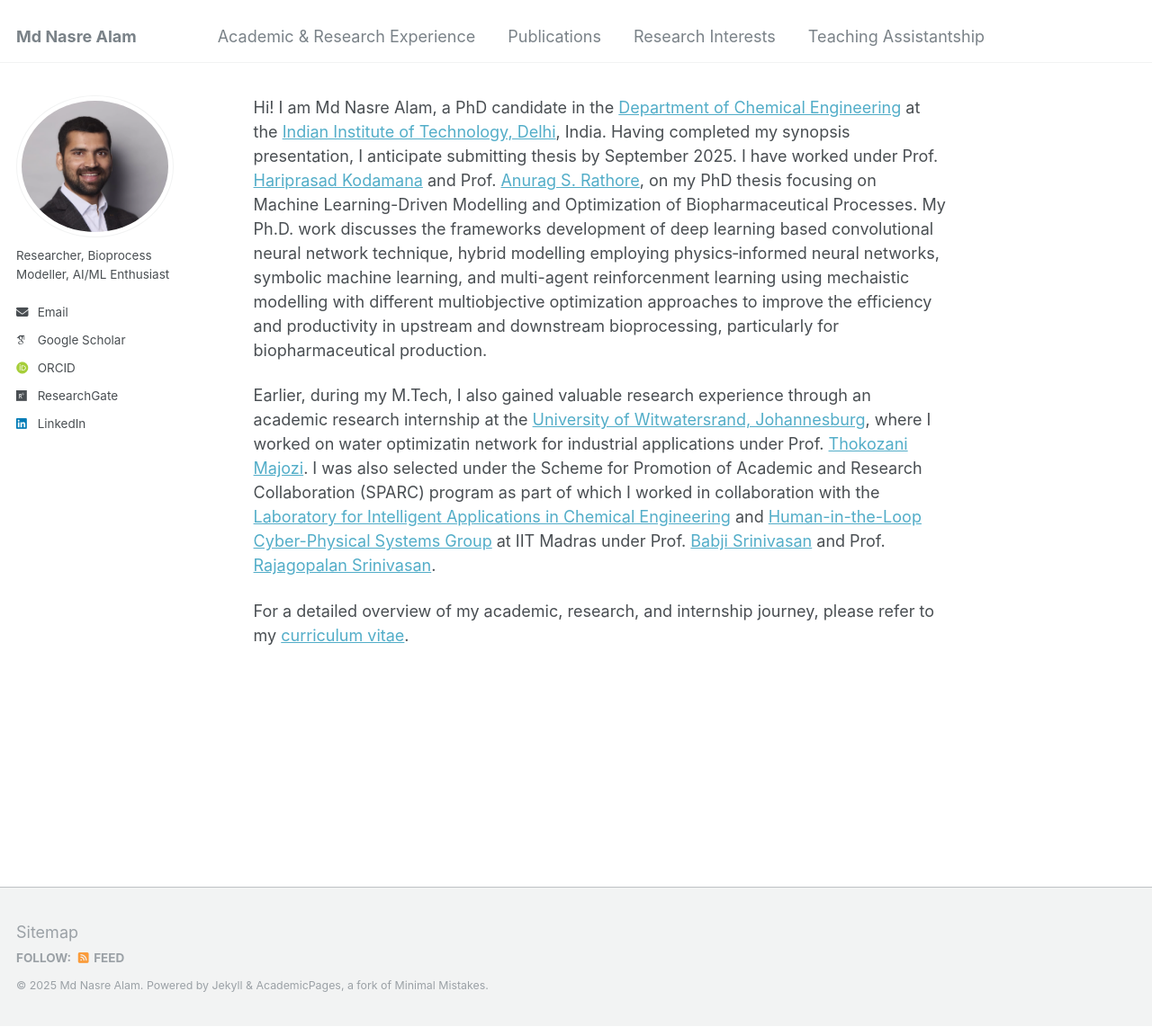
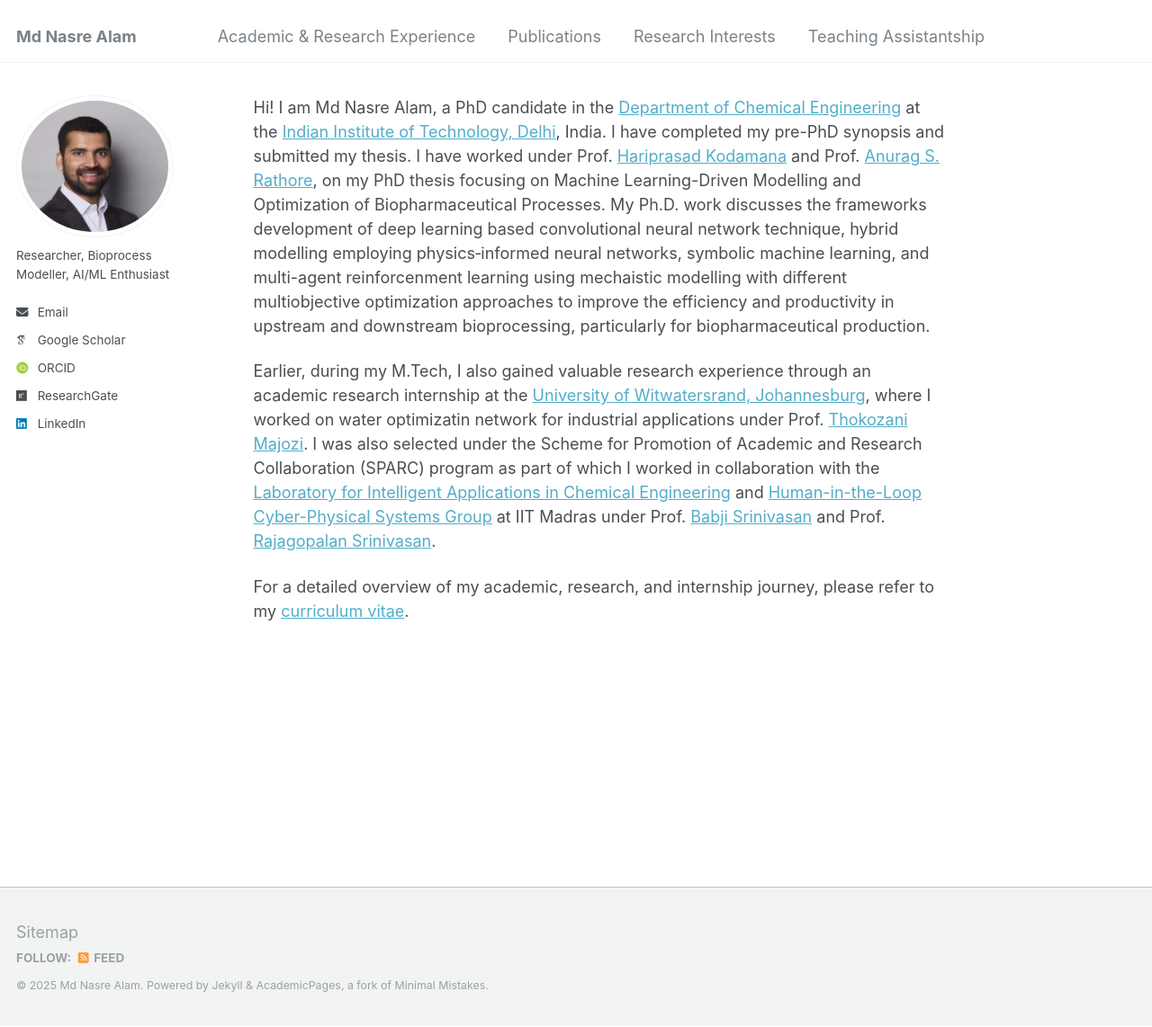
Before and after one commit to mdnasreiit/mdnasreiit.github.io, a Jekyll site: the page built from _pages/about.md, in a window 1280 px wide and 1142 px high. Shown: the whole window at 90% size. Built offline with Jekyll 4.4.1, drawn with Linux system fonts in a browser that asks for light colours; some web fonts are replaced.

Commit message:
Update about.md

```diff
--- a/_pages/about.md
+++ b/_pages/about.md
@@ -7,7 +7,7 @@ redirect_from:
   - /about.html
 ---
 
-Hi! I am Md Nasre Alam, a PhD candidate in the [Department of Chemical Engineering](https://chemical.iitd.ac.in/) at the [Indian Institute of Technology, Delhi](https://home.iitd.ac.in/), India. Having completed my synopsis presentation, I anticipate submitting thesis by September 2025. I have worked under Prof. [Hariprasad Kodamana](https://web.iitd.ac.in/~kodamana/index.html) and Prof. [Anurag S. Rathore](https://www.biotechcmz.com/), on my PhD thesis focusing on Machine Learning-Driven Modelling and Optimization of Biopharmaceutical Processes. My Ph.D. work discusses the frameworks development of deep learning based convolutional neural network technique, hybrid modelling employing physics‐informed neural networks, symbolic machine learning, and multi-agent reinforcenment learning using mechaistic modelling with different multiobjective optimization approaches to improve the efficiency and productivity in upstream and downstream bioprocessing, particularly for biopharmaceutical production.
+Hi! I am Md Nasre Alam, a PhD candidate in the [Department of Chemical Engineering](https://chemical.iitd.ac.in/) at the [Indian Institute of Technology, Delhi](https://home.iitd.ac.in/), India. I have completed my pre-PhD synopsis and submitted my thesis. I have worked under Prof. [Hariprasad Kodamana](https://web.iitd.ac.in/~kodamana/index.html) and Prof. [Anurag S. Rathore](https://www.biotechcmz.com/), on my PhD thesis focusing on Machine Learning-Driven Modelling and Optimization of Biopharmaceutical Processes. My Ph.D. work discusses the frameworks development of deep learning based convolutional neural network technique, hybrid modelling employing physics‐informed neural networks, symbolic machine learning, and multi-agent reinforcenment learning using mechaistic modelling with different multiobjective optimization approaches to improve the efficiency and productivity in upstream and downstream bioprocessing, particularly for biopharmaceutical production.
 
 Earlier, during my M.Tech, I also gained valuable research experience through an academic research internship at the [University of Witwatersrand, Johannesburg](https://www.wits.ac.za/), where I worked on water optimizatin network for industrial applications under Prof. [Thokozani Majozi](https://www.wits.ac.za/about-wits/office-of-the-vice-chancellor/faculty-deans/thokozani-majozi/). I was also selected under the Scheme for Promotion of Academic and Research Collaboration (SPARC) program as part of which I worked in collaboration with the [Laboratory for Intelligent Applications in Chemical Engineering](https://home.iitm.ac.in/raj/) and [Human-in-the-Loop Cyber-Physical Systems Group](https://home.iitm.ac.in/babji.srinivasan/index.html) at IIT Madras under Prof. [Babji Srinivasan](https://home.iitm.ac.in/babji.srinivasan/index.html) and Prof. [Rajagopalan Srinivasan](https://home.iitm.ac.in/raj/index.html).
 
```
